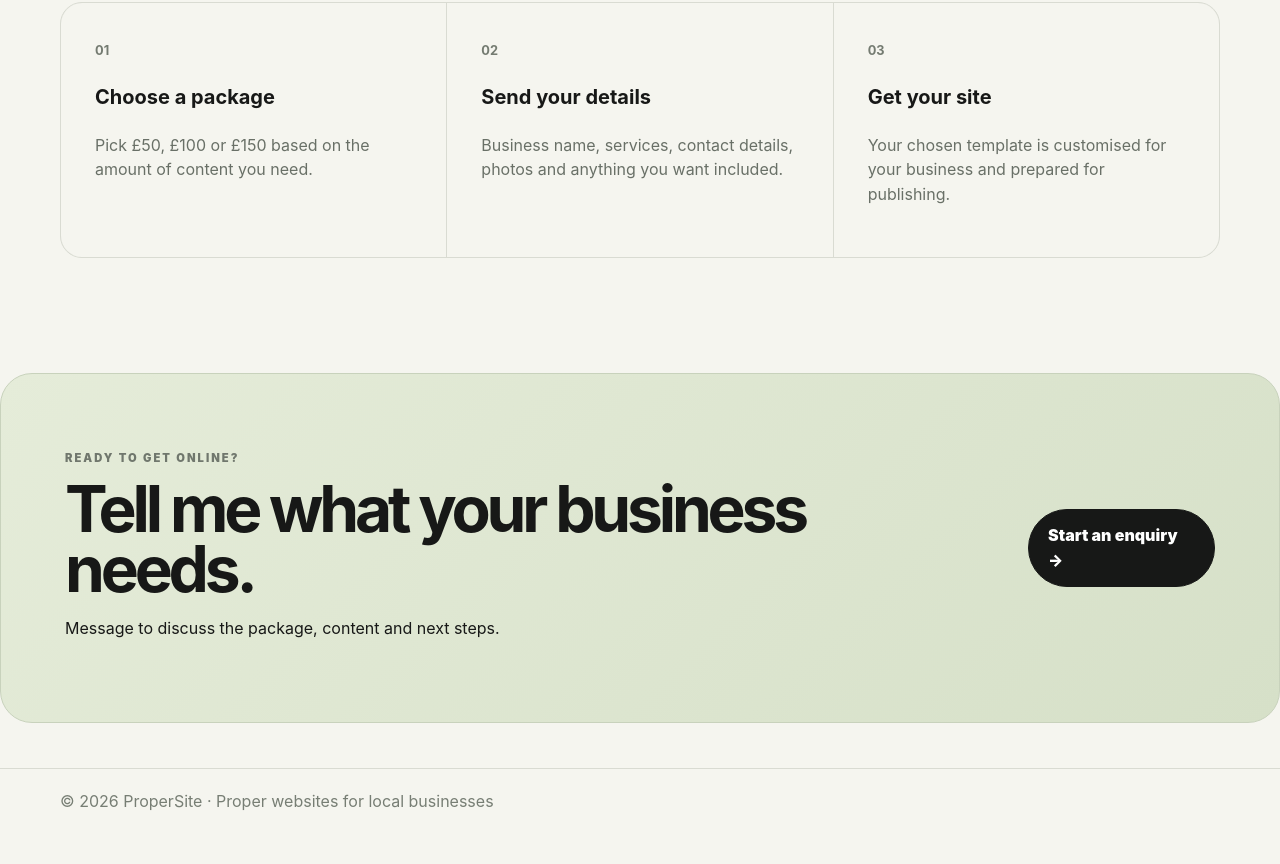
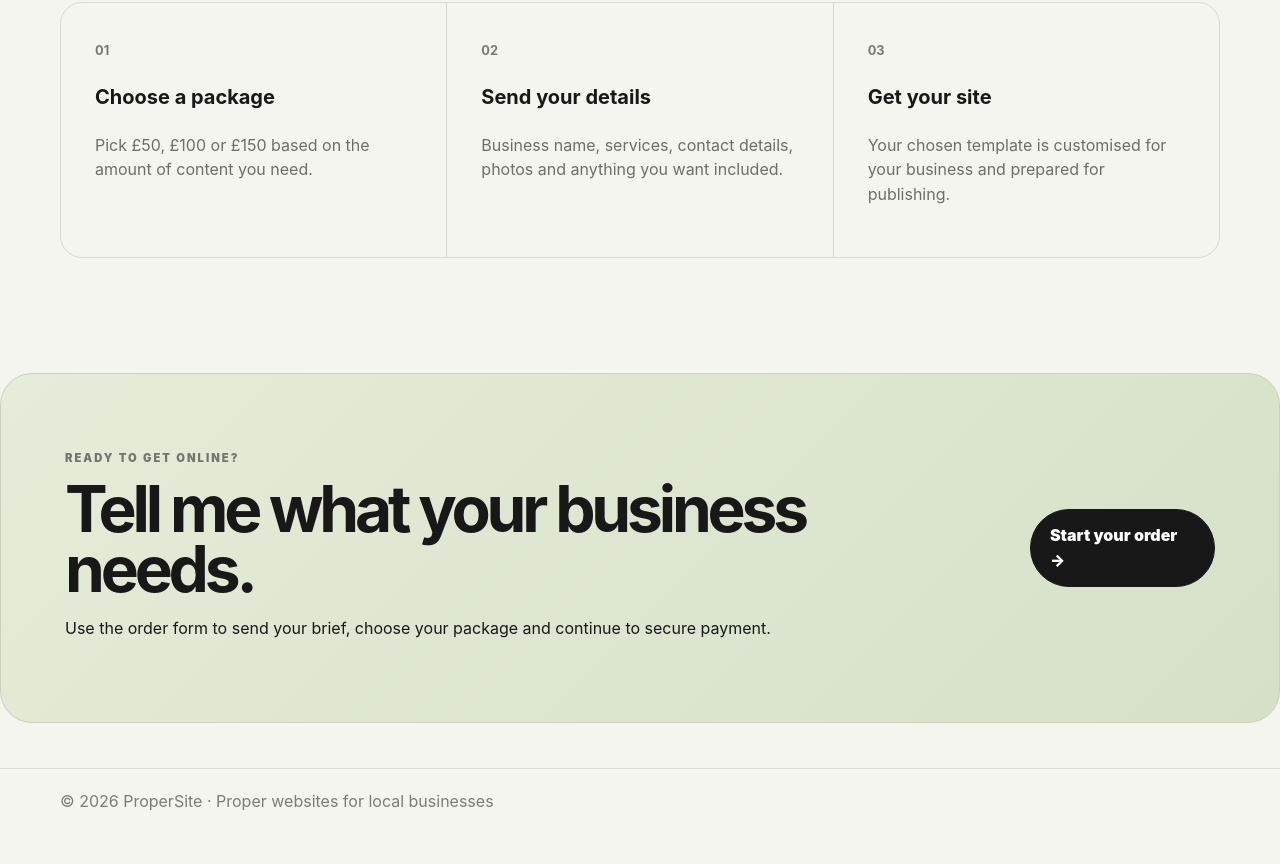
Before and after one commit to liamVSC/website-hosting, a plain HTML site: page index.html in a window 1280 px wide. Shown: the part 2874-3738 px from the top of the page. Drawn offline with Linux system fonts and the light colour scheme.

Commit message:
Remove placeholder contact email and route enquiries to order flow

```diff
--- a/index.html
+++ b/index.html
@@ -18,6 +18,6 @@
 </div></section>
 <section class="demos" id="demos"><div><p class="eyebrow">See the templates</p><h2>Three styles. One simple buying decision.</h2><p>These are realistic demo businesses so you can show prospects what the finished result can look like.</p></div><div class="demo-list"><a href="templates/starter/"><span>01</span><strong>Starter</strong><small>Fast one-page conversion site</small><b>£50 →</b></a><a href="templates/business/"><span>02</span><strong>Business</strong><small>Fuller local business presentation</small><b>£100 →</b></a><a href="templates/premium/"><span>03</span><strong>Premium</strong><small>Distinctive, high-end presentation</small><b>£150 →</b></a></div></section>
 <section class="process section"><p class="eyebrow">How it works</p><h2>Simple from first message to live site.</h2><div class="steps"><div><b>01</b><h3>Choose a package</h3><p>Pick £50, £100 or £150 based on the amount of content you need.</p></div><div><b>02</b><h3>Send your details</h3><p>Business name, services, contact details, photos and anything you want included.</p></div><div><b>03</b><h3>Get your site</h3><p>Your chosen template is customised for your business and prepared for publishing.</p></div></div></section>
-<section class="contact" id="contact"><div><p class="eyebrow">Ready to get online?</p><h2>Tell me what your business needs.</h2><p>Message to discuss the package, content and next steps.</p></div><a class="button light" href="mailto:[YOUR EMAIL]?subject=Website%20enquiry">Start an enquiry →</a></section>
+<section class="contact" id="contact"><div><p class="eyebrow">Ready to get online?</p><h2>Tell me what your business needs.</h2><p>Use the order form to send your brief, choose your package and continue to secure payment.</p></div><a class="button light" href="order.html">Start your order →</a></section>
 </main><footer>© 2026 ProperSite · Proper websites for local businesses</footer>
 </body></html>
```
